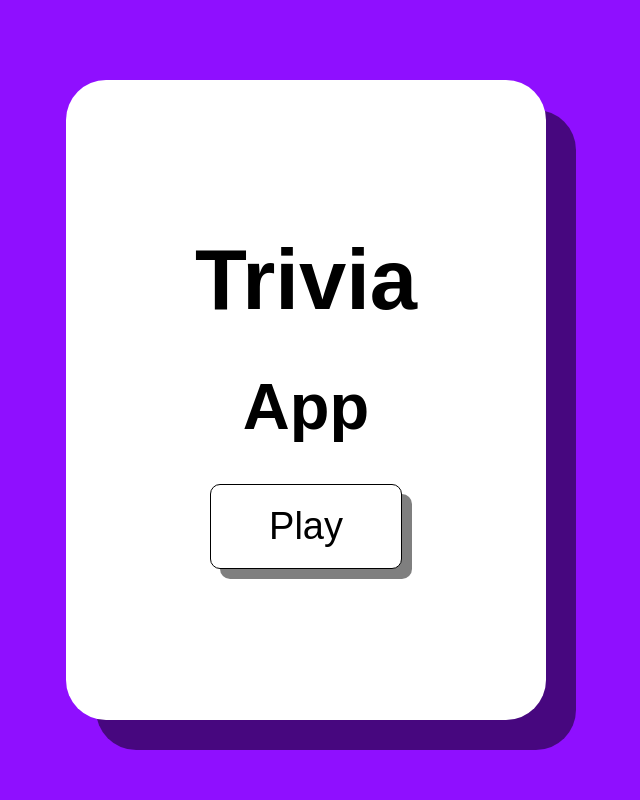
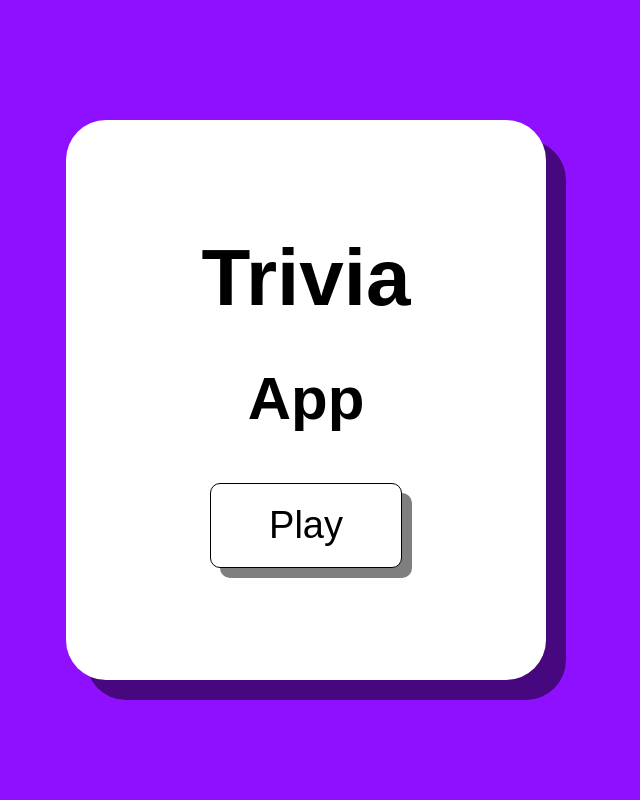
Before and after one commit to Dhanush-ck/trivia-app, a Django app: page / in a window 768 px wide. Shown: the whole page, without its empty margins (78-718 px from the left). Run offline with Django 5.2, Linux system fonts and the light colour scheme; some web fonts are replaced.

Commit message:
feat : Altered the size according to other pages

```diff
--- a/main/static/css/welcome.css
+++ b/main/static/css/welcome.css
@@ -16,30 +16,32 @@
 
 .form {
     background-color: white;
-    width: 20rem;
     height: 30rem;
+    width: 25rem;
     display: flex;
     justify-content: center;
     align-items: center;
     flex-direction: column;
-    gap: 30px;
     border-radius: 40px;
     box-shadow: 20px 20px 0 rgba(0, 0, 0, 0.5);
+    font-size: 35px;
+    gap: 4px;
 }
 
-h1 {
+/* h1 {
     font-size: 50px;
 }
 
 h2 {
     font-size: 30px;
-}
+} */
 
 .submit-button {
     background-color: white;
     border: solid 1px black;
     border-radius: 5px;
     padding: 10px;
+    margin: 10px 0 0 0;
     font-size: 20px;
     width: 7rem;
     transition: 0.2s;
@@ -55,35 +57,43 @@ h2 {
 
 @media only screen and (max-width: 400px) {
     .form {
-        width: 15rem;
-        height: 22rem;
+        height: 23rem;
+        width: 18rem;
+        font-size: 30px;
     }
 
-    h1 {
+    /* h1 {
         font-size: 45px;
     }
 
     h2 {
         font-size: 25px;
-    }
+    } */
 
     .submit-button {
         font-size: 18px;
     }
 }
 
-@media only screen and (min-width: 600px) and (max-width: 768px) {
+@media only screen and (min-width: 400px) and (max-width: 600px) {
+    .form {
+        height: 25rem;
+        width: 20rem;
+        font-size: 30px;
+    }
+
+    .submit-button {
+        padding: 5px;
+        font-size: 18px;
+        width: 6rem;
+    }
+}
+
+/* @media only screen and (min-width: 600px) and (max-width: 768px) {
     .form {
         height: 40rem;
         width: 30rem;
-    }
-
-    h1 {
-        font-size: 80px;
-    }
-
-    h2 {
-        font-size: 60px;
+        font-size: 38px;
     }
 
     .submit-button {
@@ -92,22 +102,14 @@ h2 {
         width: 9rem;
         border-radius: 10px;
     }
-}
+} */
 
 @media only screen and (min-width: 768px) and (max-width: 992px) {
     .form {
-        height: 40rem;
+        height: 35rem;
         width: 30rem;
+        font-size: 40px;
         gap: 40px;
-        box-shadow: 30px 30px 0 rgba(0, 0, 0, 0.5);
-    }
-
-    h1 {
-        font-size: 85px;
-    }
-
-    h2 {
-        font-size: 65px;
     }
 
     .submit-button {
@@ -124,16 +126,9 @@ h2 {
 
 @media only screen and (min-width: 992px) and (max-width: 1200px) and (min-height: 650px) {
     .form {
-        height: 45rem;
+        height: 40rem;
         width: 35rem;
-    }
-
-    h1 {
-        font-size: 90px;
-    }
-
-    h2 {
-        font-size: 70px;
+        font-size: 45px;
     }
 
     .submit-button {
```
